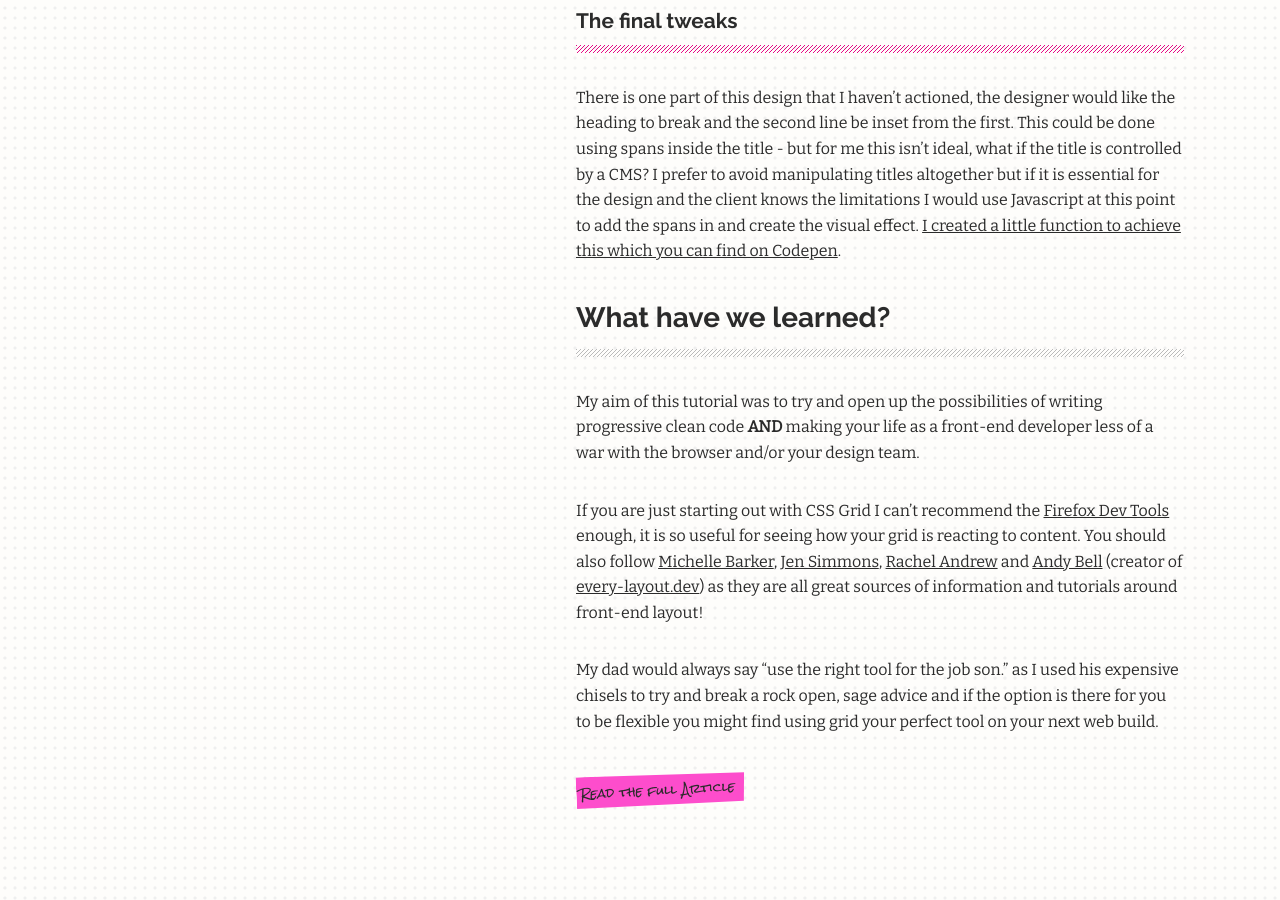
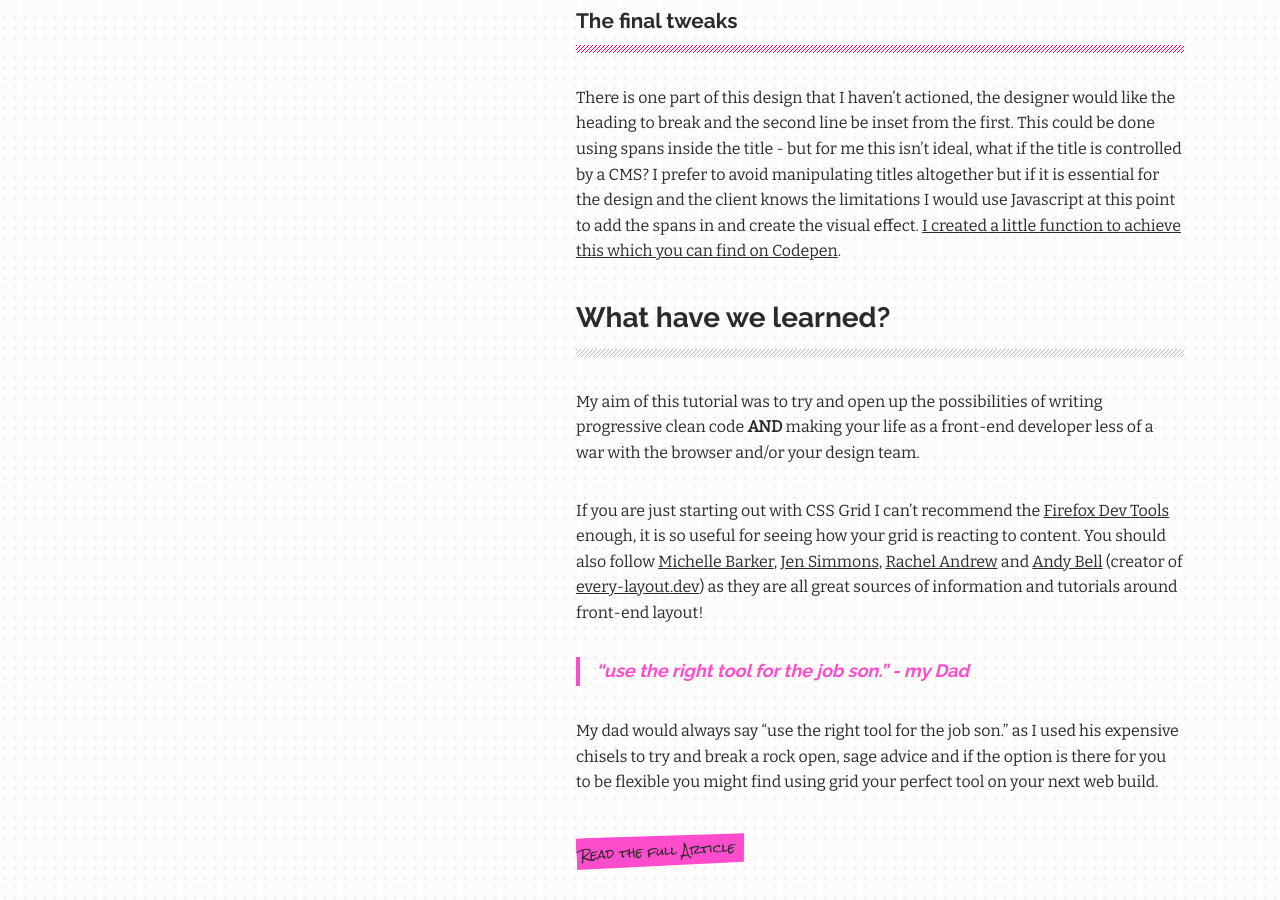
Before and after one commit to maxray/maxray.github.io, a Jekyll site: the page built from blog.html, in a window 1280 px wide and 900 px high, scrolled down 9417 px. Built offline with Jekyll 4.4.1, drawn with Linux system fonts in a browser that asks for light colours.

Commit message:
Updated Creating More Complex Layouts Using Css Grid

```diff
--- a/_posts/2019-11-21-creating-more-complex-layouts-using-css-grid.markdown
+++ b/_posts/2019-11-21-creating-more-complex-layouts-using-css-grid.markdown
@@ -198,4 +198,6 @@ My aim of this tutorial was to try and open up the possibilities of writing prog
 
 If you are just starting out with CSS Grid I can’t recommend the [Firefox Dev Tools](https://developer.mozilla.org/en-US/docs/Tools) enough, it is so useful for seeing how your grid is reacting to content. You should also follow [Michelle Barker](https://twitter.com/MicheBarks), [Jen Simmons](https://twitter.com/jensimmons), [Rachel Andrew](https://twitter.com/rachelandrew) and  [Andy Bell](https://twitter.com/hankchizljaw) (creator of [every-layout.dev](https://every-layout.dev/)) as they are all great sources of information and tutorials around front-end layout!
 
-My dad would always say “use the right tool for the job son.” as I used his expensive chisels to try and break a rock open, sage advice and if the option is there for you to be flexible you might find using grid your perfect tool on your next web build.
+> “use the right tool for the job son.” - my Dad
+
+My dad would always say "use the right tool for the job son." as I used his expensive chisels to try and break a rock open, sage advice and if the option is there for you to be flexible you might find using grid your perfect tool on your next web build.
```
